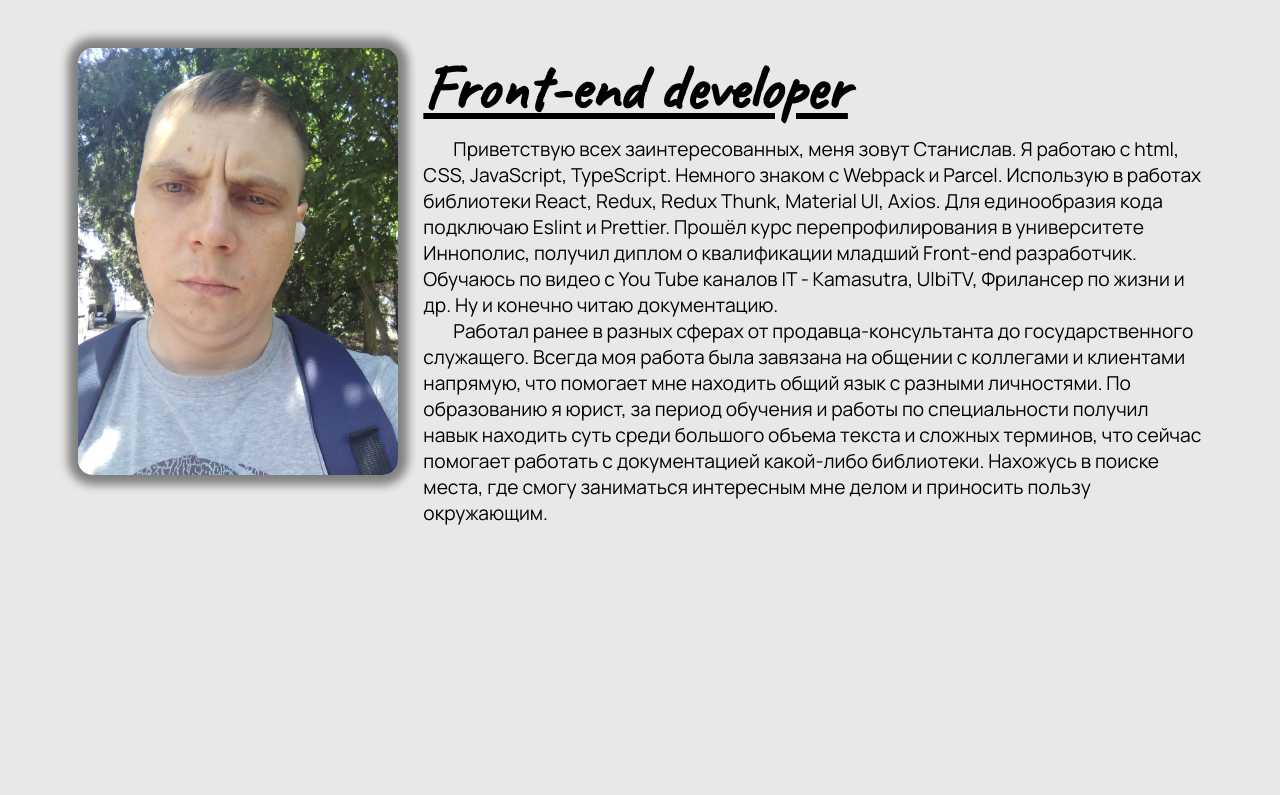
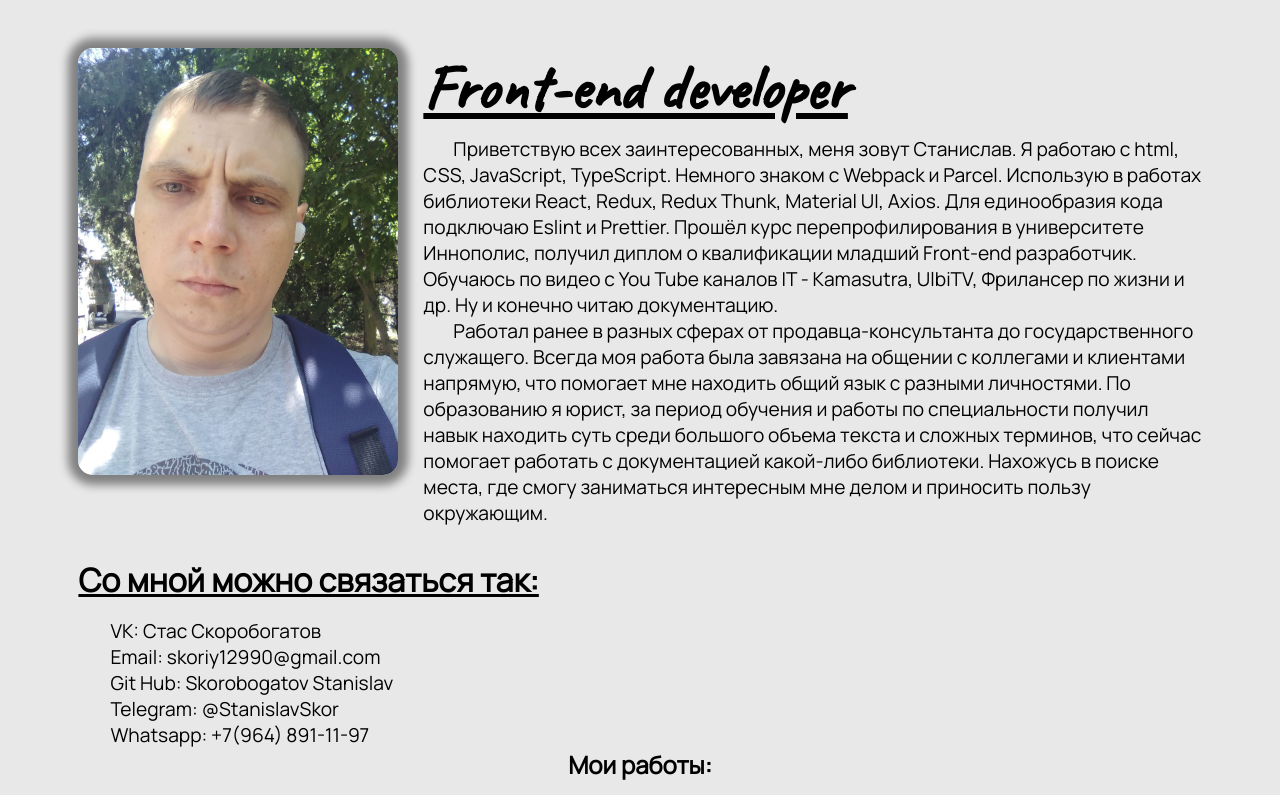
Before and after one commit to beliy-beret/my-resume, a React (Vite) app: page / in a window 1280 px wide. Shown: the top 795 px of the page. Built offline with nearby package versions, Linux system fonts and the light colour scheme.

Commit message:
refactoring App component

```diff
--- a/src/components/App/App.js
+++ b/src/components/App/App.js
@@ -1,10 +1,14 @@
 import style from './app.module.css';
 import About from '../About/About';
+import Contacts from "../Contacts/Contacts";
+import Projects from "../Projects/Projects";
 
 const App = () => {
   return(
     <div className={style.app}>
       <About />
+      <Contacts />
+      <Projects />
     </div>
   )
 }
```
